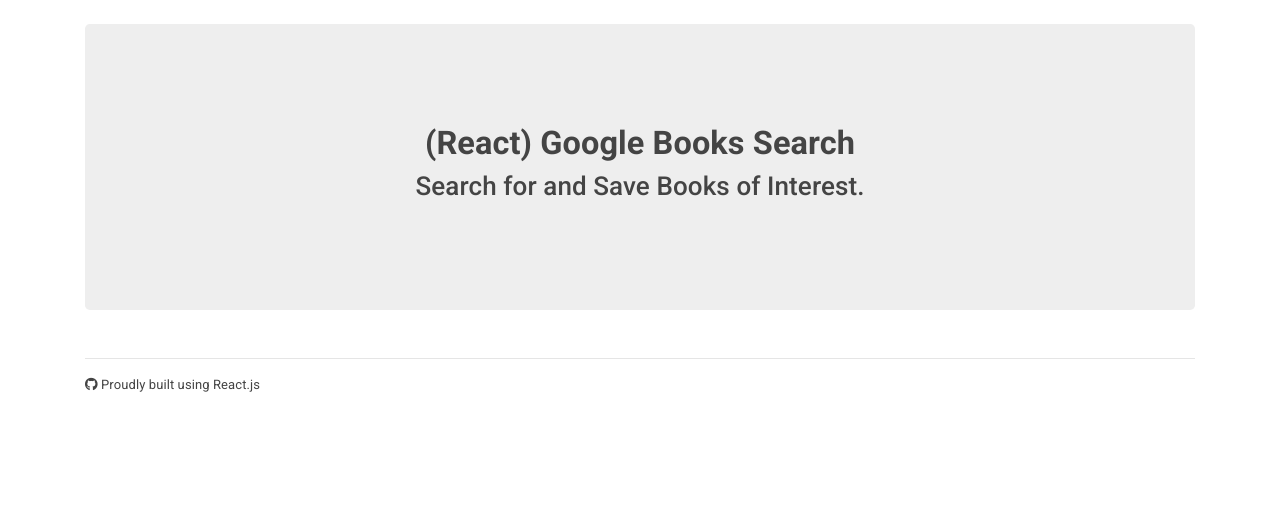
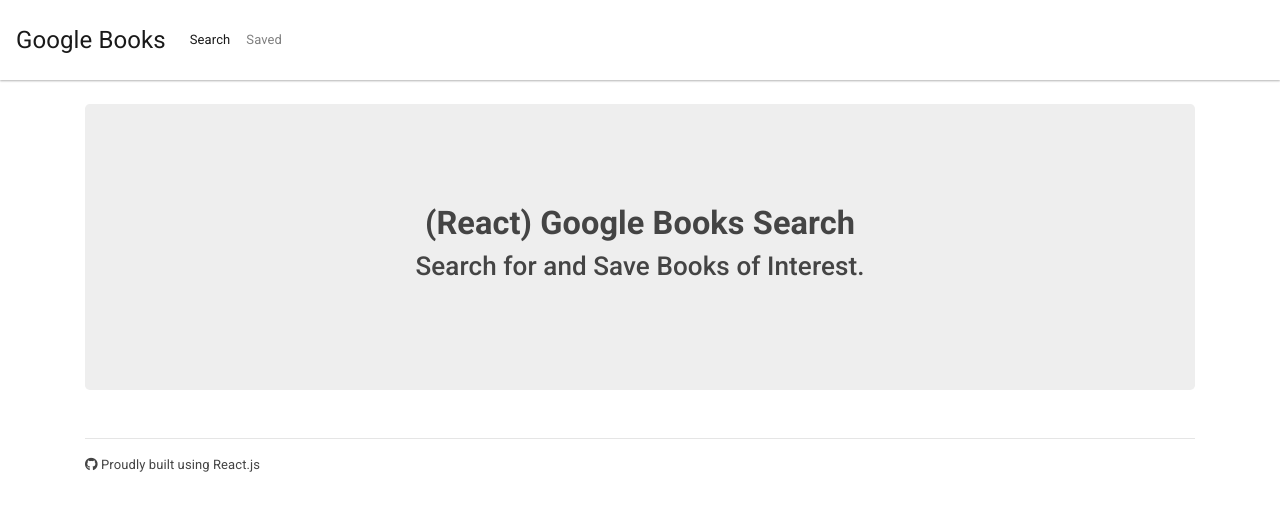
Before and after one commit to Rkaylor/google-book-search, a React (Create React App) app in the folder client/: page / in a window 1280 px wide. Shown: the top 510 px of the page. Built offline with nearby package versions, Linux system fonts and the light colour scheme.

Commit message:
Added navbar functionality.

```diff
--- a/client/src/components/Nav/index.js
+++ b/client/src/components/Nav/index.js
@@ -3,10 +3,34 @@
 import "./style.css";
 
 //  YOUR NAV COMPONENT HERE
-function Nav(/* YOUR CODE HERE */) {
-    return (
-      // YOUR CODE HERE
-      <div></div>
-    );
-  }
+function Nav(props) {
+  return(
+  <nav className="navbar navbar-expand-sm navbar-light bg-light">
+      <Link className="navbar-brand" to="/">
+          Google Books
+      </Link>
+      <div>
+      <ul className="navbar-nav margin-left">
+          <li className="nav-item">
+          <Link to="/search"
+              className={
+              window.location.pathname === "/" ||
+              window.location.pathname === "/search" ? "nav-link active" : "nav-link"}
+          >
+              Search
+          </Link>
+          </li>
+          <li className="nav-item">
+          <Link to="/saved"
+              className={
+              window.location.pathname === "/saved"  ? "nav-link active"  : "nav-link"}
+          >
+              Saved
+          </Link>
+          </li>
+      </ul>
+      </div>
+  </nav>
+  );
+}
 export default Nav;
```
